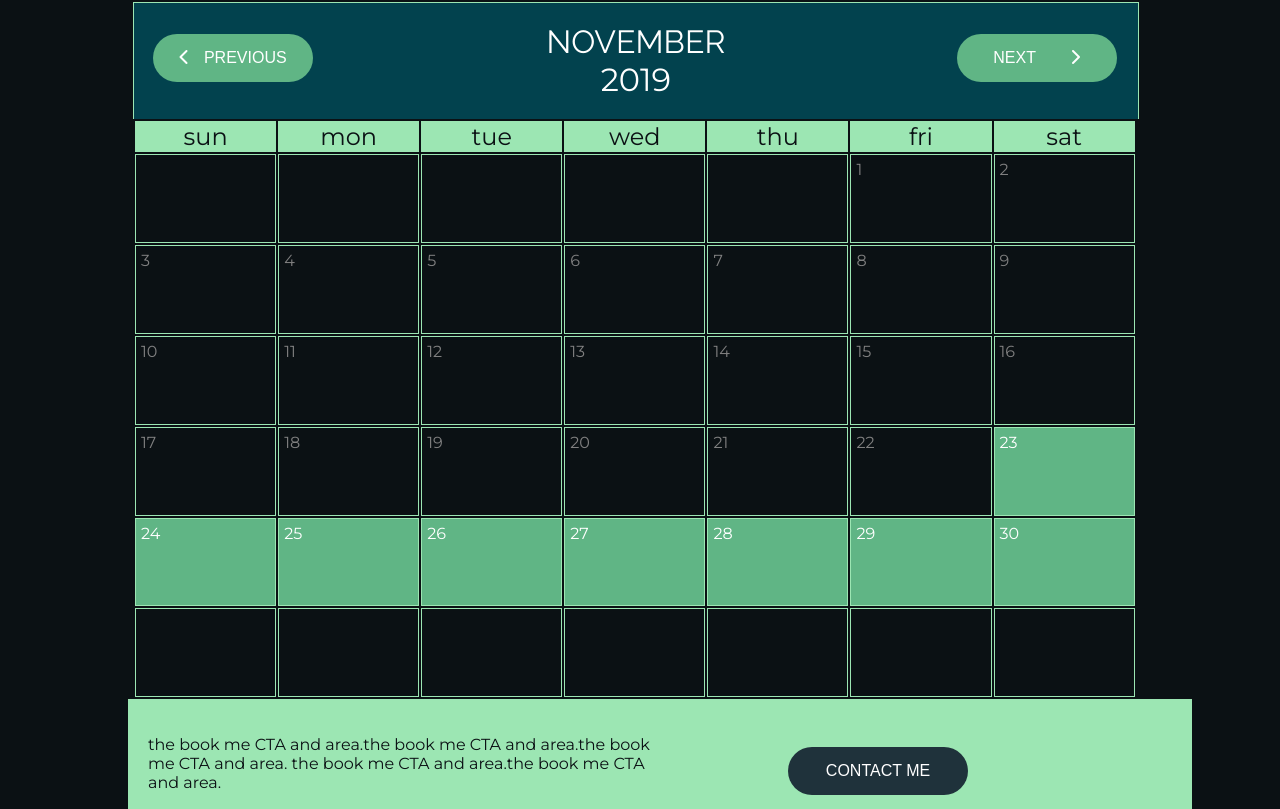
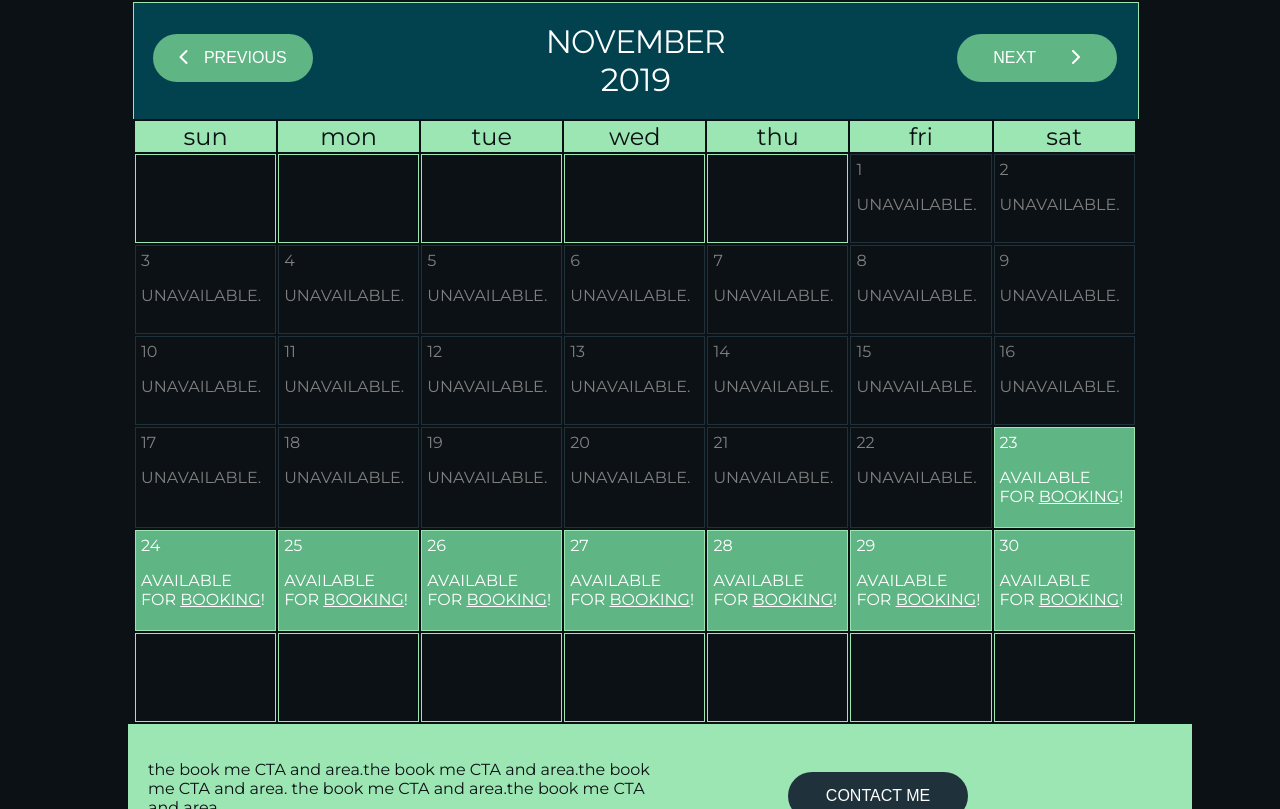
Before and after one commit to victoria-jones/jain-website, a React (Create React App) app: page /booking in a window 1280 px wide. Shown: the part 562-1371 px from the top of the page. Built offline with nearby package versions, Linux system fonts and the light colour scheme; the HTML template or start-up script is replaced by a standard one.

Commit message:
calendar styling

```diff
--- a/src/css/styles.css
+++ b/src/css/styles.css
@@ -353,14 +353,21 @@ button {
       padding: 5px;
       vertical-align: top; }
     #calendar #cal .oldDate {
-      color: grey; }
+      color: grey;
+      border: 1px solid #1f323b; }
+      #calendar #cal .oldDate p {
+        text-transform: uppercase; }
       #calendar #cal .oldDate:hover {
-        cursor: cursor; }
+        cursor: cursor;
+        background-color: #1f323b; }
     #calendar #cal .futureDate {
       color: #FFF;
       background-color: #60b585; }
+      #calendar #cal .futureDate p {
+        text-transform: uppercase; }
       #calendar #cal .futureDate:hover {
-        cursor: pointer; }
+        cursor: pointer;
+        background-color: #1c3627; }
 
 /*** contact page ***/
 #contactForm {
--- a/src/js/calendar.js
+++ b/src/js/calendar.js
@@ -218,11 +218,19 @@ class Calendar extends Component {
       //startDate++;
       //dateCells[i].className = "oldDate";
       //debugger;
-      dateCells[i].className = "oldDate";
+
       //if the calendar date is greater than today
         //don't want today to be a part of "future dates" but it is appear as such
       if(dateToday < newDate) {
         dateCells[i].className = "futureDate";
+        let bookMe = document.createElement("p");
+        bookMe.innerHTML = "available for <u>booking</u>!"
+        dateCells[i].appendChild(bookMe);
+      } else {
+        dateCells[i].className = "oldDate";
+        let unAvailable = document.createElement("p");
+        unAvailable.innerHTML = "unavailable.";
+        dateCells[i].appendChild(unAvailable);
       }
 
       let date = newDate.getDate() + 1;
@@ -249,6 +257,7 @@ class Calendar extends Component {
     //this.setState();
     console.log("end of populate");
     console.log("date is now set to :" + this.state.dateObj.getDate());
+    //run function to add in text to tds
   }
 
 
--- a/src/scss/styles.scss
+++ b/src/scss/styles.scss
@@ -388,15 +388,24 @@ button {
     }
     .oldDate {
       color: grey;
+      border: 1px solid $darkBlue;
+      p{
+        text-transform: uppercase;
+      }
       &:hover {
         cursor: cursor;
+        background-color: $darkBlue;
       }
     }
     .futureDate {
       color: $white;
       background-color: $mainGreen;
+      p {
+        text-transform: uppercase;
+      }
       &:hover {
         cursor: pointer;
+        background-color: $darkGreen;
       }
     }
   }
```
